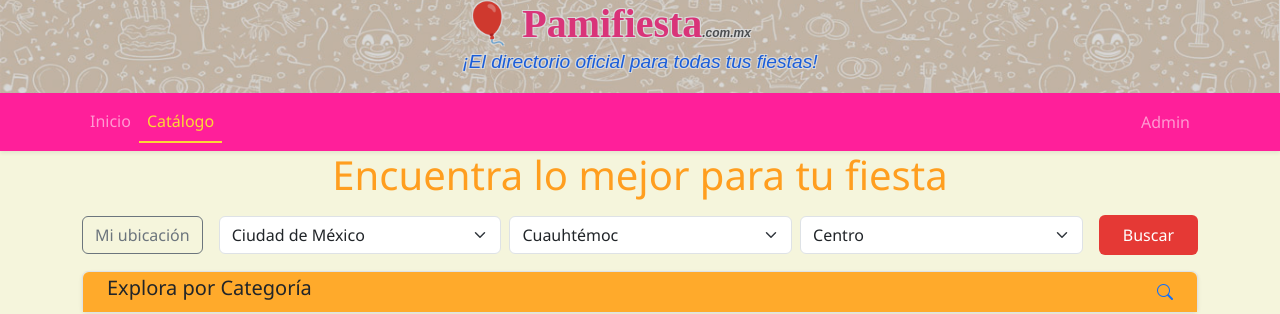
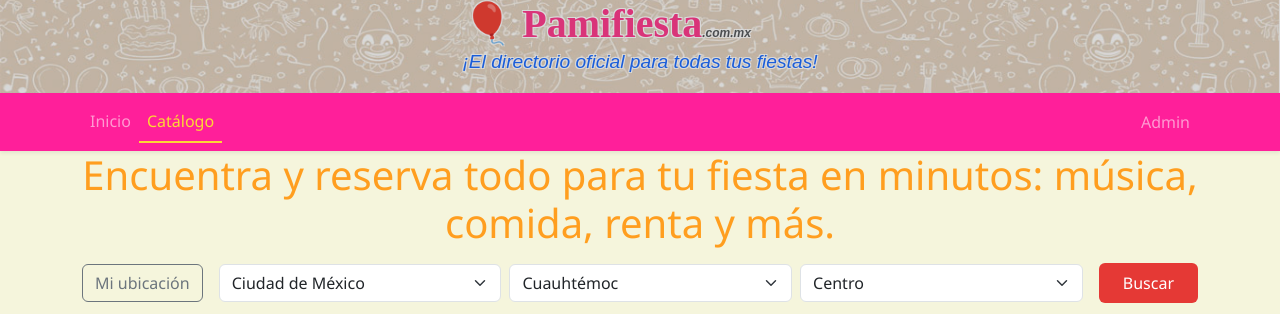
Before and after one commit to pamifiestaweb-lab/pamifiesta-web-front, an Angular app: page /catalogo in a window 1280 px wide. Shown: the top 314 px of the page. Built offline with nearby package versions, Linux system fonts and the light colour scheme.

Commit message:
cambiando el mensaje

```diff
--- a/src/app/pages/catalog/catalog.component.html
+++ b/src/app/pages/catalog/catalog.component.html
@@ -42,7 +42,7 @@
 
 <!-- Contenido principal -->
 <div class="container mt-">
-  <h1 class="mb-3 text-center text-azul">Encuentra lo mejor para tu fiesta</h1>
+  <h1 class="mb-3 text-center text-azul">Encuentra y reserva todo para tu fiesta en minutos: música, comida, renta y más.</h1>
   <!-- <div class="row g-3 mb-3">
     <div class="col-md-4">
       <select class="form-select" [(ngModel)]="estadoSeleccionado">
```
